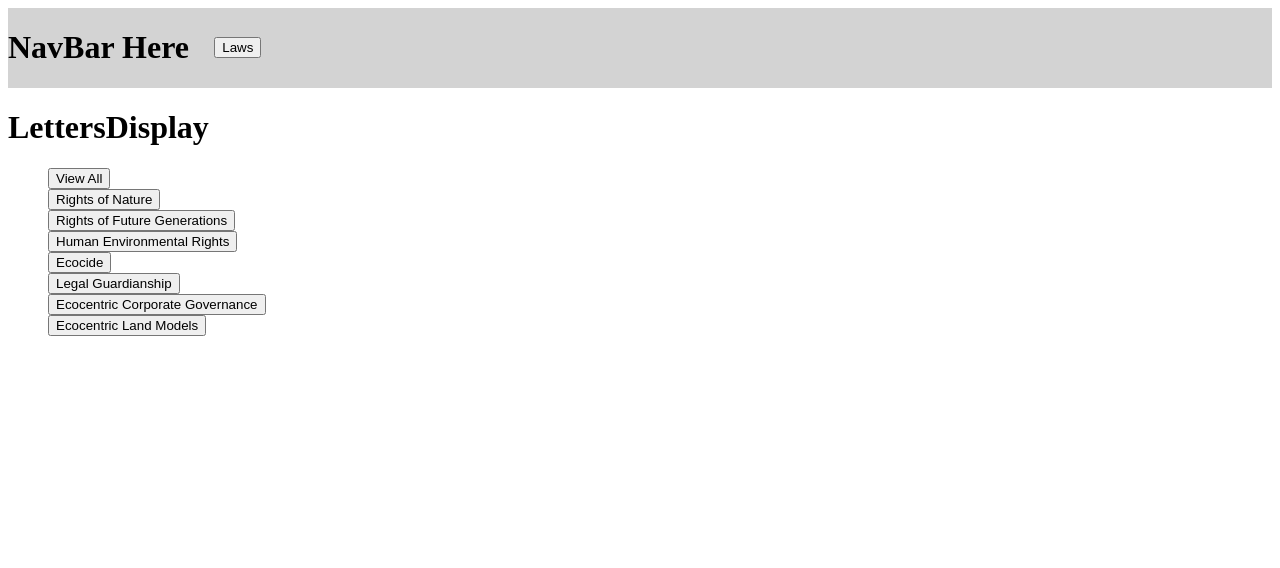
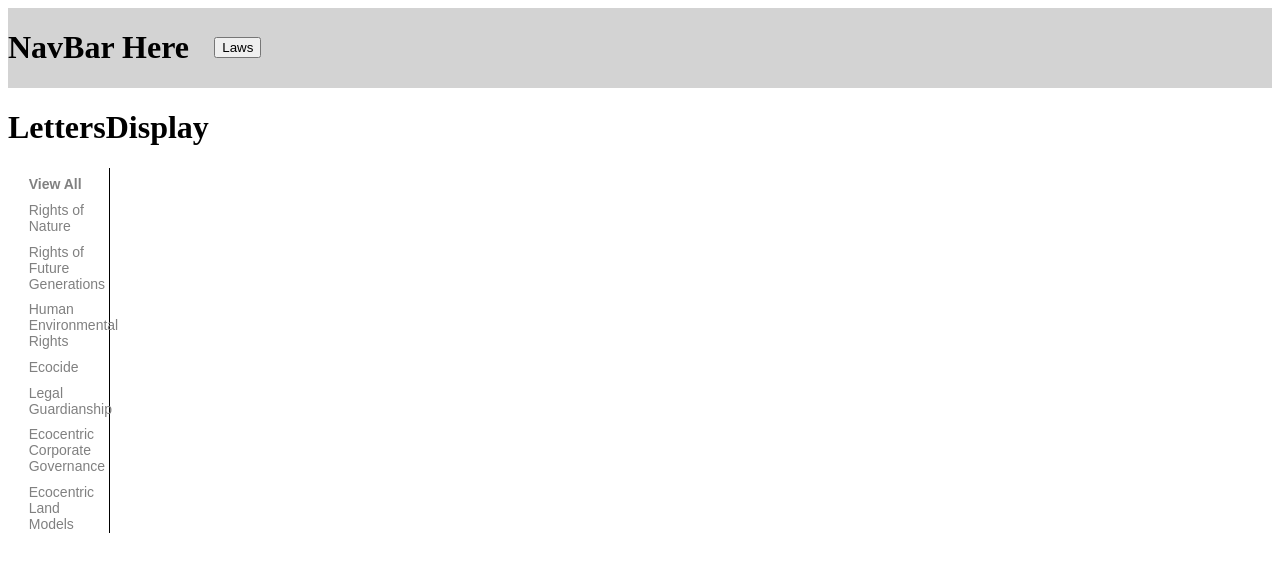
Before and after one commit to cornellh4i/earth-law-center, a React (Create React App) app in the folder client/: page /letters in a window 1280 px wide. Shown: the top 568 px of the page. Built offline with nearby package versions, Linux system fonts and the light colour scheme.

Commit message:
created functional category sidebar

```diff
--- a/client/src/components/Button/Button.css
+++ b/client/src/components/Button/Button.css
@@ -2,5 +2,17 @@
   margin: 2%;
 }
 
-.sidebar-btn {
+.sidebar-btn,
+.sidebar-btn-highlighted {
+  padding-top: 10%;
+  color: grey;
+  cursor: pointer;
+  border: none;
+  font-size: 14px;
+  background-color: transparent;
+  text-align: left;
 }
+
+.sidebar-btn-highlighted {
+  font-weight: bold;
+}
--- a/client/src/components/CategorySideBar/CategorySideBar.css
+++ b/client/src/components/CategorySideBar/CategorySideBar.css
@@ -1,3 +1,10 @@
 .sidebar-ul {
   list-style-type: none;
 }
+.sidebar-container {
+  max-width: 10%;
+  height: 100%;
+  margin-left: -2%;
+  border-right: solid;
+  border-width: 1px;
+}
--- a/client/src/components/CategorySideBar/CategorySideBar.jsx
+++ b/client/src/components/CategorySideBar/CategorySideBar.jsx
@@ -6,33 +6,36 @@ import './CategorySideBar.css';
 
 const CategorySideBar = (props) => {
   const [category, setCategory] = useState("View-All");
+
   return (
+    <div className='sidebar-container'>
       <ul className='sidebar-ul'>
         <li>
-        <button className='sidebar-btn' onClick={() => setCategory("View-All")}>View All</button>
+          <button className={category == "View-All" ? 'sidebar-btn-highlighted' : 'sidebar-btn'} onClick={() => setCategory("View-All")}>View All</button>
         </li>
         <li>
-        <button className='sidebar-btn' onClick={() => setCategory("Rights-of-Nature")}>Rights of Nature</button>
+          <button className={category == "Rights-of-Nature" ? 'sidebar-btn-highlighted' : 'sidebar-btn'} onClick={() => setCategory("Rights-of-Nature")}>Rights of Nature</button>
         </li>
         <li>
-        <button className='sidebar-btn' onClick={() => setCategory("Rights-of-Future-Generations")}>Rights of Future Generations</button>
+          <button className={category == "Rights-of-Future-Generations" ? 'sidebar-btn-highlighted' : 'sidebar-btn'} onClick={() => setCategory("Rights-of-Future-Generations")}>Rights of Future Generations</button>
         </li>
         <li>
-        <button className='sidebar-btn' onClick={() => setCategory("Human-Environmental-Rights")}>Human Environmental Rights</button>
+          <button className={category == "Human-Environmental-Rights" ? 'sidebar-btn-highlighted' : 'sidebar-btn'} onClick={() => setCategory("Human-Environmental-Rights")}>Human Environmental Rights</button>
         </li>
         <li>
-        <button className='sidebar-btn' onClick={() => setCategory("Ecocide")}>Ecocide</button>
+          <button className={category == "Ecocide" ? 'sidebar-btn-highlighted' : 'sidebar-btn'} onClick={() => setCategory("Ecocide")}>Ecocide</button>
         </li>
         <li>
-        <button className='sidebar-btn' onClick={() => setCategory("Legal-Guardianship")}>Legal Guardianship</button>
+          <button className={category == "Legal-Guardianship" ? 'sidebar-btn-highlighted' : 'sidebar-btn'} onClick={() => setCategory("Legal-Guardianship")}>Legal Guardianship</button>
         </li>
         <li>
-        <button className='sidebar-btn' onClick={() => setCategory("Ecocentric-Corporate-Governance")}>Ecocentric Corporate Governance</button>
+          <button className={category == "Ecocentric-Corporate-Governance" ? 'sidebar-btn-highlighted' : 'sidebar-btn'} onClick={() => setCategory("Ecocentric-Corporate-Governance")}>Ecocentric Corporate Governance</button>
         </li>
         <li>
-        <button className='sidebar-btn' onClick={() => setCategory("Ecocentric-Land-Models")}>Ecocentric Land Models</button>
+          <button className={category == "Ecocentric-Land-Models" ? 'sidebar-btn-highlighted' : 'sidebar-btn'} onClick={() => setCategory("Ecocentric-Land-Models")}>Ecocentric Land Models</button>
         </li>
       </ul>
+    </div>
   );
 };
 export default CategorySideBar;
```
Lines whose indentation alone changed are shown as unchanged.
